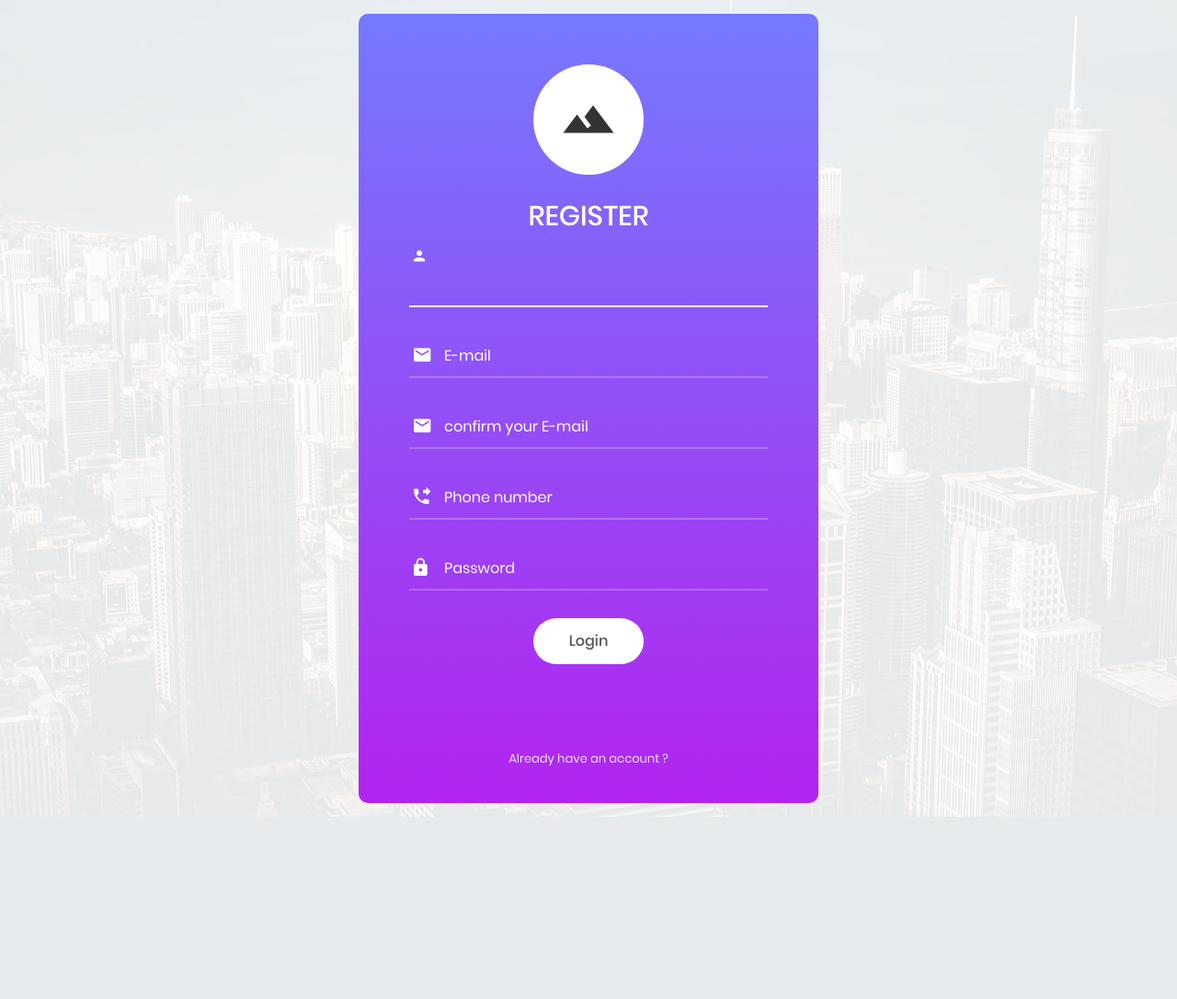
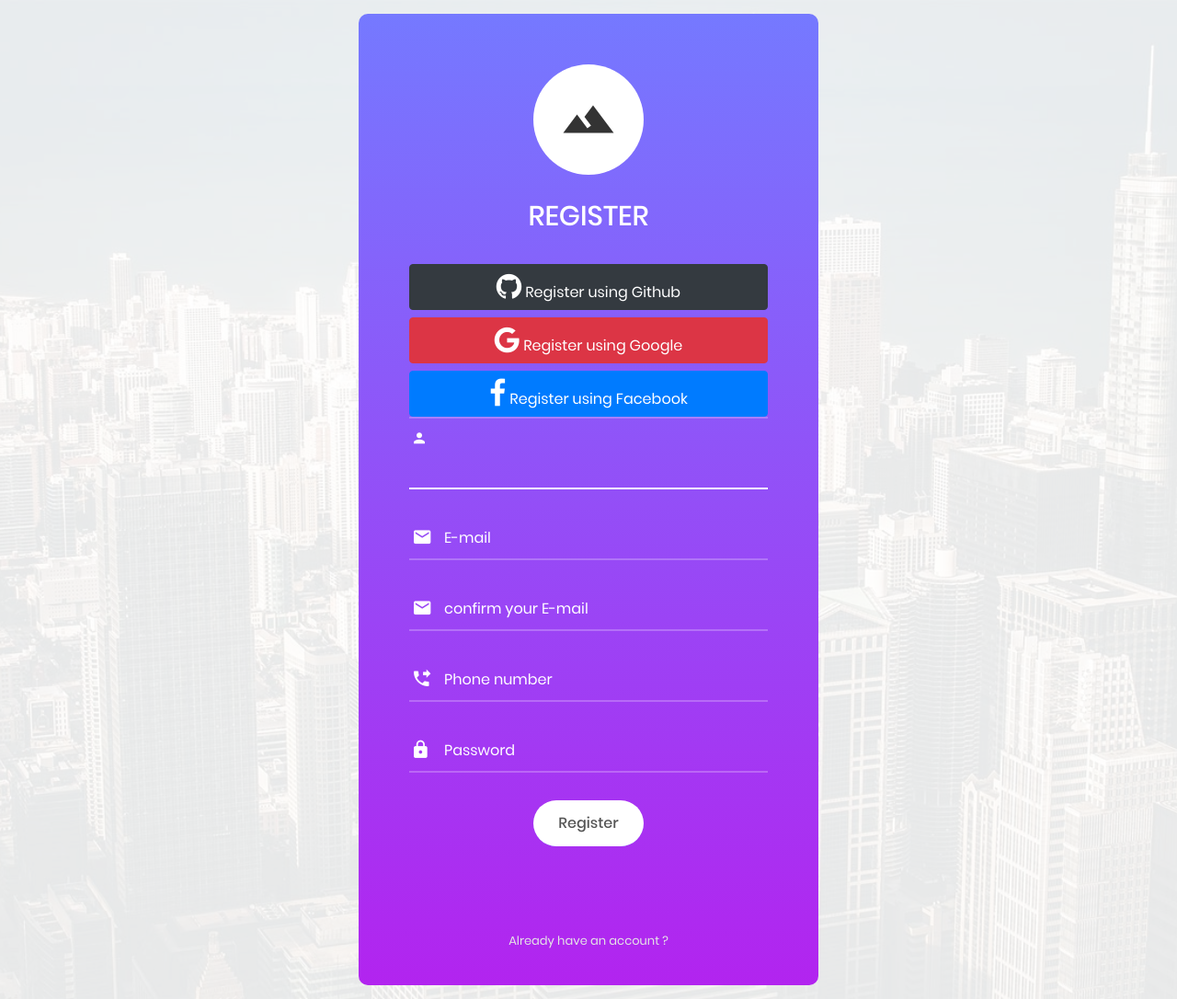
Before and after one commit to zohir19/Wesalni, a Django app: page /register/ in a window 1280 px wide. Shown: the whole page at 92% size. Before the commit the page ends 888 px from the top, so only its background shows below. Run offline with Django 3.2, Linux system fonts and the light colour scheme; some libraries are stand-ins or nearby versions.

Commit message:
plugins for web development.

```diff
--- a/wesalni/templates/appOne/register.html
+++ b/wesalni/templates/appOne/register.html
@@ -42,6 +42,19 @@
 						Register
 					</span>
 
+                    <div class="wrap-input100">
+                    <a class="btn btn-block btn-social btn-dark" style="color: white" href="{% url 'social:begin' 'github' %}">
+                        <span class="fa fa-github fa-2x"></span> Register using Github
+                    </a>
+
+                    <a class="btn btn-block btn-social btn-danger" style="color: white" href="{% url 'social:begin' 'google' %}">
+                        <span class="fa fa-google fa-2x"></span> Register using Google
+                    </a>
+                        <a class="btn btn-block btn-social btn-primary" style="color: white" href="{% url 'social:begin' 'facebook' %}">
+                        <span class="fa fa-facebook fa-2x"></span> Register using Facebook
+                    </a>
+                    </div>
+
 					<div class="wrap-input100 validate-input" data-validate = "Enter username">
 						<input class="input100" type="text" name="username" placeholder="Username" autofocus>
 						<span class="focus-input100" data-placeholder="&#xf207;"></span>
@@ -68,7 +81,7 @@
 
 					<div class="container-login100-form-btn">
 						<button class="login100-form-btn" formaction="login">
-							Login
+							Register
 						</button>
 					</div>
 
```
Also changed, not shown: wesalni/templates/appOne/login.html (+3 -5 lines).
